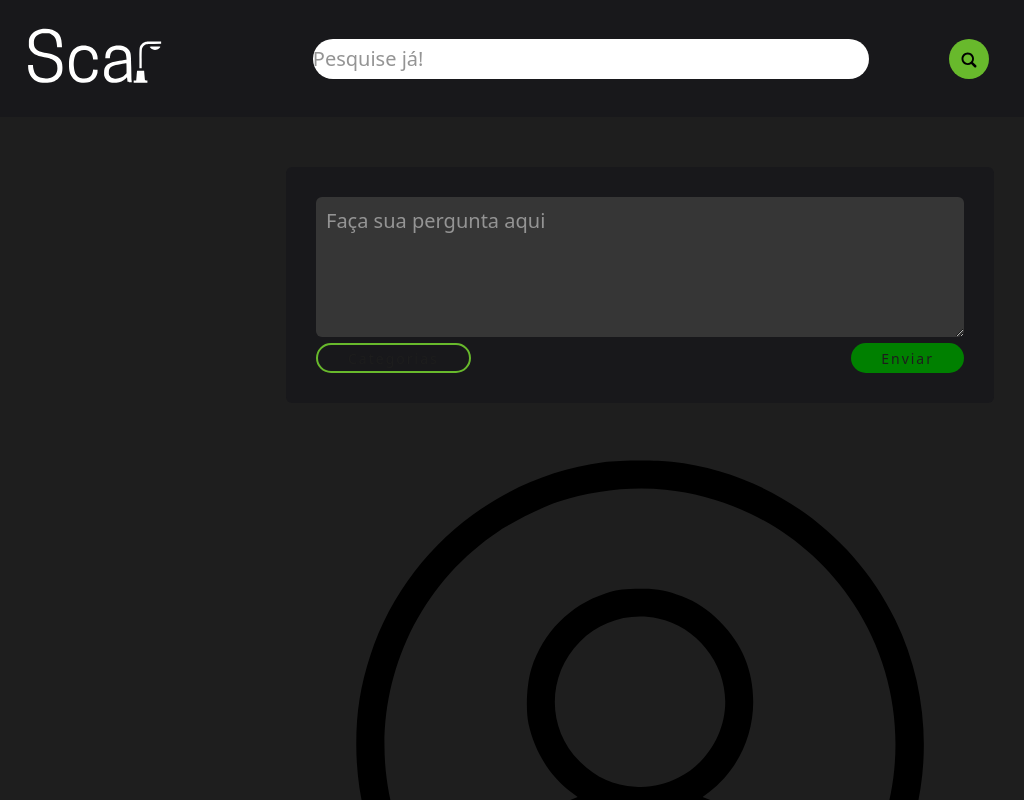
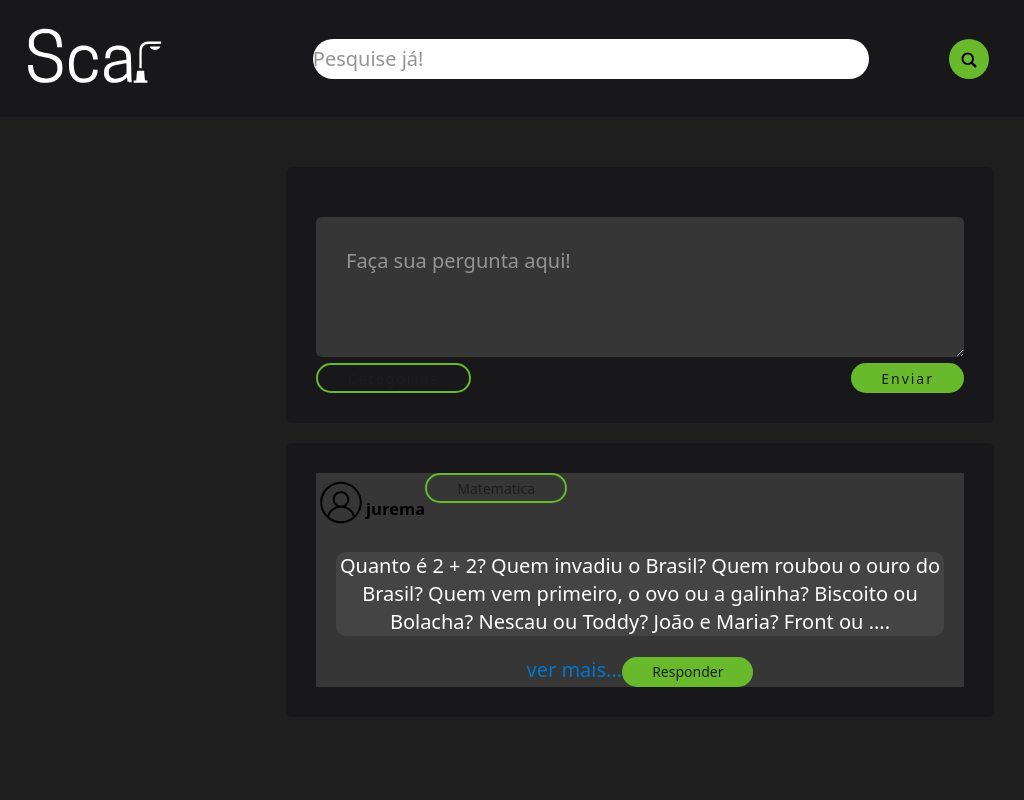
Before and after one commit to RelampagoMarquin/scar, a React (Vite) app in the folder web/: page /Inicio in a window 1280 px wide. Shown: the top 800 px of the page, without its empty margins (0-1024 px from the left). Built offline with nearby package versions, Linux system fonts and the light colour scheme.

Commit message:
tela inicial

```diff
--- a/web/src/Css/Styles.css
+++ b/web/src/Css/Styles.css
@@ -193,6 +193,62 @@ div.botoes > button{
         border-radius: .6rem;
 
     }
+    .pergunta{
+
+        margin-top: 2rem;
+        background-color: #18181B;
+        width: 60%;
+        padding: 3rem;
+        border-radius: .6rem;
+
+    }
+
+    div.box{
+
+        background-color: #363636;
+
+    }
+    div.partecima{
+
+        display: flex;
+
+    }
+    div.partebaixo{
+        justify-content: space-between;
+    }
+    div.texto{
+
+        background-color: #444444;
+        border-radius: 1rem;
+        margin: 2rem;
+
+    }
+
+
+    button#diciplinas{
+        background-color: #363636;
+        border-style:solid;
+        border-width:2px;
+        border-color: #68B92C;
+        font-size: 1.4rem;
+        height: 3rem;
+        border-radius: 15rem;
+    }
+
+    button#responder{
+        background-color: #68B92C;
+        font-size: 1.4rem;
+        height: 3rem;
+        border-radius: 15rem;
+    }
+
+
+    #perfil{
+
+        width: 5rem;
+
+    }
+
     #MainInicioContainer{
 
         justify-content: center;
@@ -210,6 +266,9 @@ div.botoes > button{
     .botoes > button{
 
         letter-spacing: 2px;
+    }
+    button#enviar{
+        background-color: #68B92C;
     }
 
 
--- a/web/src/pages/TelaInicial.tsx
+++ b/web/src/pages/TelaInicial.tsx
@@ -30,7 +30,7 @@ export function TelaInicial() {
             <main id='MainInicioContainer'>
                 <div className="caixaperguntas">
 
-                    <textarea className='pergunta' name="pergunta" placeholder="Faça sua pergunta aqui" />
+                    <textarea className='pergunta' name="pergunta" placeholder="Faça sua pergunta aqui!" />
 
                     <div className='botoes'>
                         <button id='categorias'>Categorias</button>
@@ -41,9 +41,26 @@ export function TelaInicial() {
                 <div className="pergunta">
 
                     <div className='box'>
-                        <img src={Perfil} id="perfil"></img>
-                        <h5>jurema</h5>
-                        <button id='categorias'>Matematica</button>
+                        <div className='partecima'>
+                            <img src={Perfil} id="perfil"></img>
+                            <h5>jurema</h5>
+                            <button id='diciplinas'>Matematica</button>
+                        </div>
+
+                        <div className='box-pergunta'>
+                            <div className='texto'>
+
+                                <p>Quanto é 2 + 2? Quem invadiu o Brasil? Quem roubou o ouro do Brasil?
+                                    Quem vem primeiro, o ovo ou a galinha? Biscoito ou Bolacha? Nescau ou
+                                    Toddy? João e Maria? Front ou ....</p>
+                            </div>
+
+                            <div className='partebaixo'>
+                            <a>ver mais...</a>
+                            <button id='responder' type='submit'>Responder</button>
+                            </div>
+                        </div>
+
                     </div>
 
                 </div>
```
